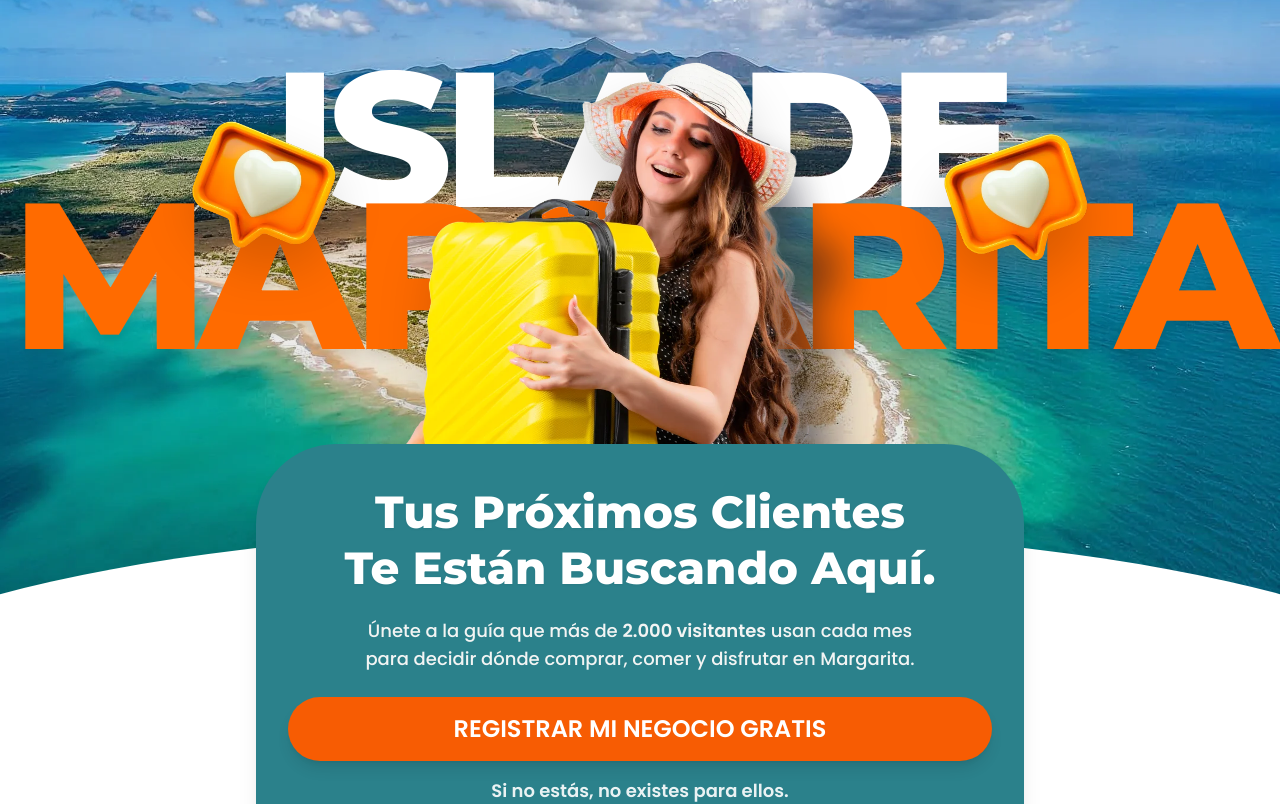
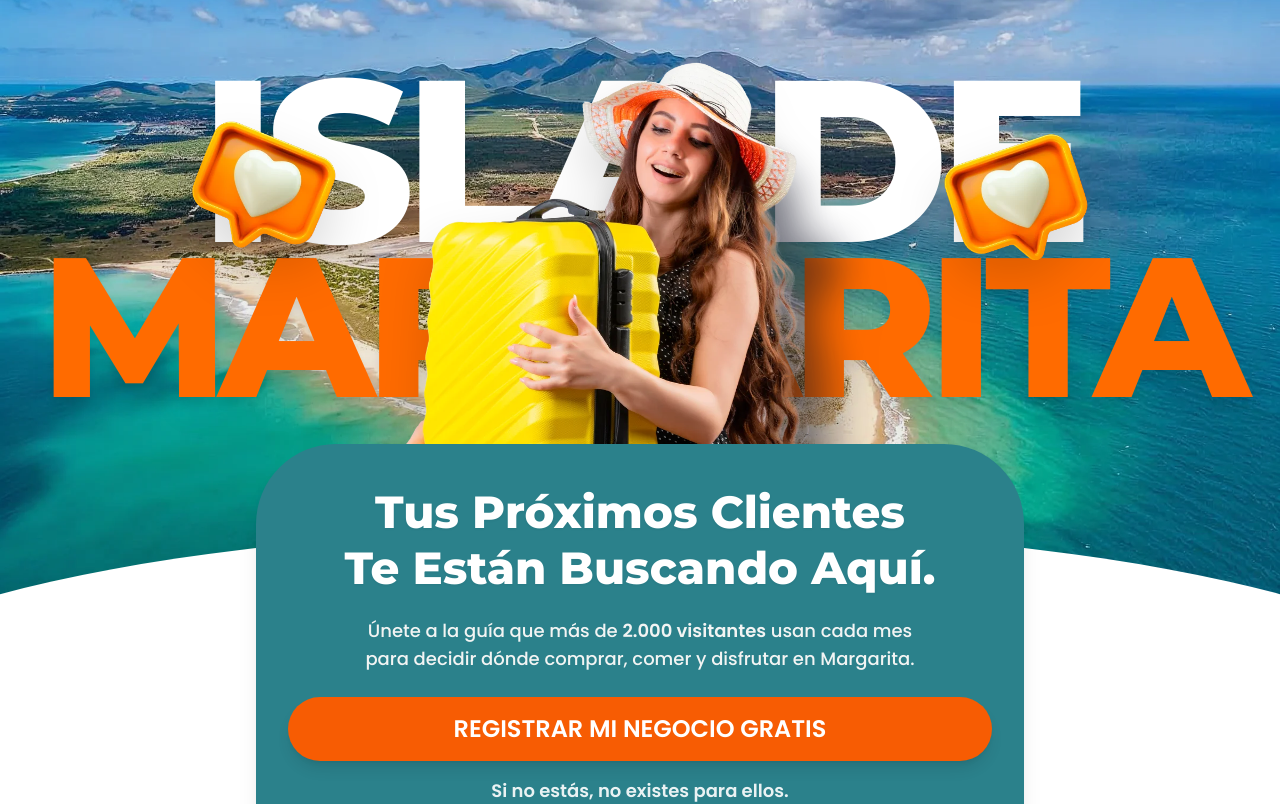
Before and after one commit to ashleyps/guiamargarita-lp, a React (Vite) app: page / in a window 1280 px wide. Shown: the top 804 px of the page. Built offline with nearby package versions, Linux system fonts and the light colour scheme.

Commit message:
style: maximize hero typography to full width (vw units)

```diff
--- a/src/App.tsx
+++ b/src/App.tsx
@@ -28,7 +28,7 @@ function App() {
                 initial={{ y: -50, opacity: 0 }}
                 animate={{ y: 0, opacity: 1 }}
                 transition={{ duration: 0.8 }}
-                className="font-heading font-black text-[5rem] md:text-[9rem] lg:text-[12rem] text-white drop-shadow-xl tracking-tighter"
+                className="font-heading font-black text-[18vw] leading-[0.85] text-white drop-shadow-xl tracking-tighter"
               >
                 ISLA DE
               </motion.h2>
@@ -36,7 +36,7 @@ function App() {
                 initial={{ scale: 0.8, opacity: 0 }}
                 animate={{ scale: 1, opacity: 1 }}
                 transition={{ duration: 0.8, delay: 0.2 }}
-                className="font-heading font-black text-[5rem] md:text-[9rem] lg:text-[13rem] text-[#FF6B00] drop-shadow-xl tracking-tighter -mt-2 md:-mt-6"
+                className="font-heading font-black text-[15.5vw] leading-[0.85] text-[#FF6B00] drop-shadow-xl tracking-tighter -mt-2 md:-mt-4"
               >
                 MARGARITA
               </motion.h2>
```
